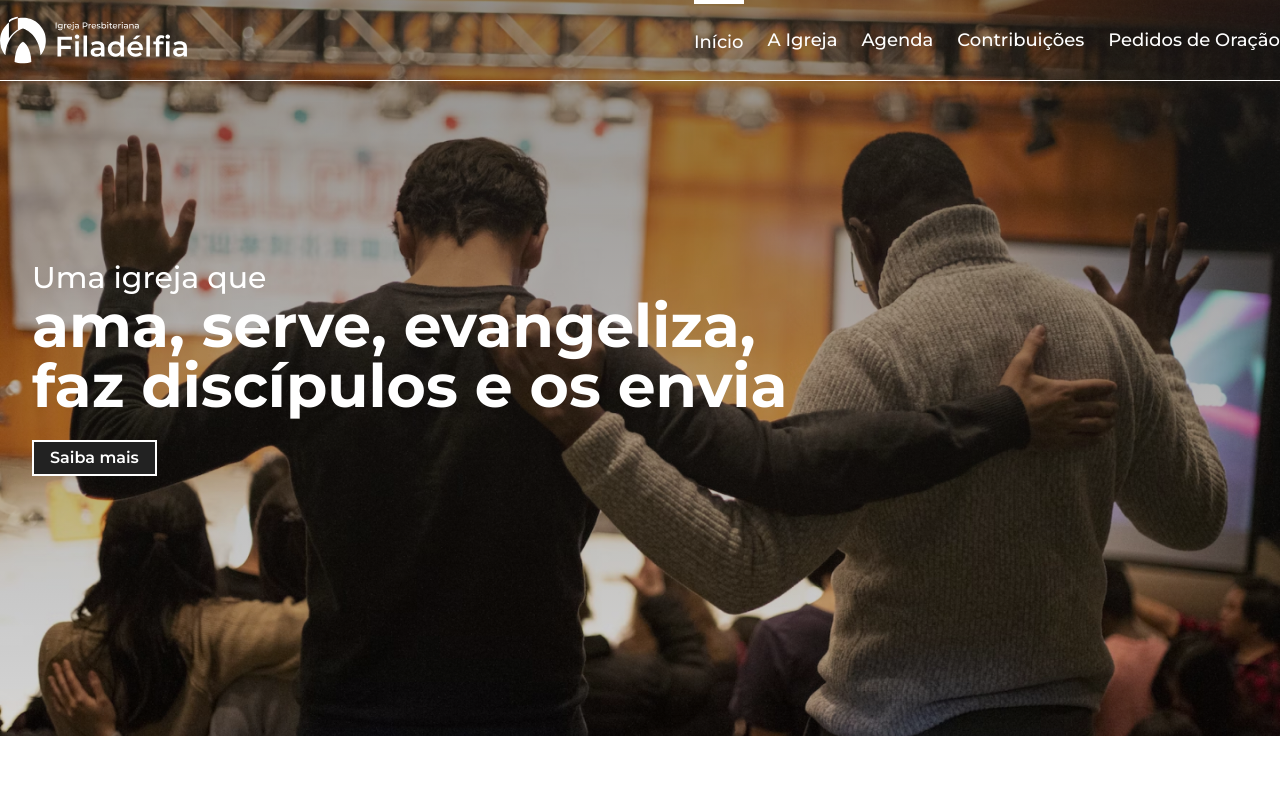
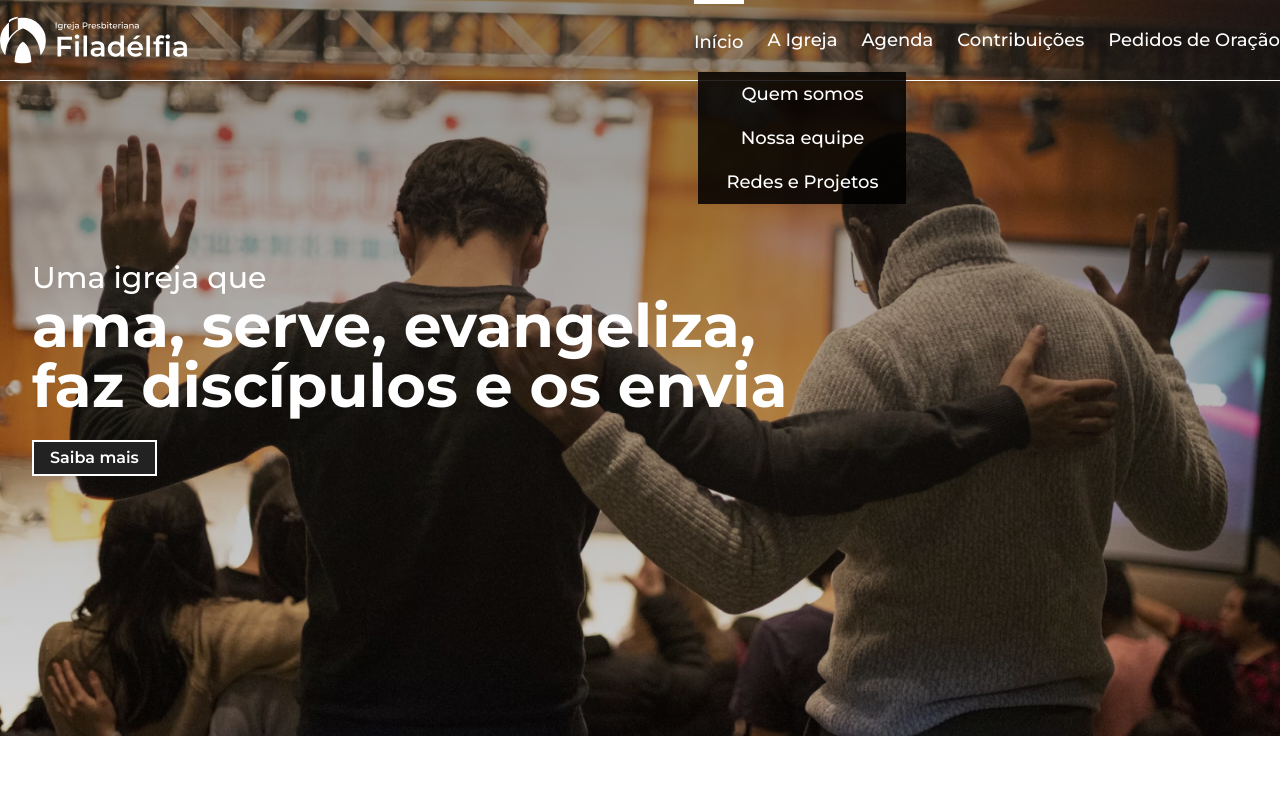
Before and after one commit to IPFiladelfia/web, a Next.js app: page / in a window 1280 px wide. Both pictures are taken after a click on the button "A Igreja". Shown: the top 800 px of the page. Built offline with nearby package versions, Linux system fonts and the light colour scheme.

Commit message:
getting outside click of menu

```diff
--- a/src/components/NavbarItem.tsx
+++ b/src/components/NavbarItem.tsx
@@ -1,8 +1,9 @@
 import Link from "next/link";
-import { useCallback, useEffect, useState } from "react";
+import { useRef, useState } from "react";
 import { clsx } from "clsx";
 import { NavbatItemWrapper } from "./NavbarItemWrapper";
 import { useRouter } from "next/router";
+import { useDetectOutsideClick } from "../hooks/useOutsideClick";
 
 export interface NavbarItemBase {
   title: string;
@@ -29,14 +30,12 @@ const isCurrentRoute = (
 export const NavbarItem = ({ href, title, subitems }: NavbarItemProps) => {
   const [showSubItems, setShowSubItems] = useState(false);
   const currentRoute = useRouter().pathname;
-  const [isMobile, setIsMobile] = useState(false);
-
-  useEffect(() => {
-    setIsMobile(window.matchMedia("(max-width: 640px)").matches);
-  }, []);
+  const navbarItemRef = useRef(null);
+  useDetectOutsideClick(navbarItemRef, () => setShowSubItems(false));
 
   return (
     <li
+      ref={navbarItemRef}
       tabIndex={0}
       className="relative lg:h-full group text-xl lg:text-lg text-black lg:text-white font-medium before:content-[''] before:w-full before:r-0 before:l-0"
     >
@@ -55,8 +54,8 @@ export const NavbarItem = ({ href, title, subitems }: NavbarItemProps) => {
       {subitems && (
         <ul
           className={clsx(
-            "hidden flex-col items-center justify-center text-center lg:absolute lg:translate-x-1/2 lg:right-1/2 top-[90%]",
-            isMobile ? "group-focus:flex" : "lg:group-hover:flex"
+            "flex-col items-center justify-center text-center lg:absolute lg:translate-x-1/2 lg:right-1/2 top-[90%]",
+            showSubItems ? "flex" : "hidden"
           )}
         >
           {subitems.map((subitem) => (
--- /dev/null
+++ b/src/hooks/useOutsideClick.tsx
@@ -0,0 +1,17 @@
+import { useEffect } from "react";
+
+const useDetectOutsideClick = (ref: any, callback: () => any) => {
+  useEffect(() => {
+    function handleClickOutside(event: any) {
+      if (ref.current && !ref.current.contains(event.target)) {
+        callback();
+      }
+    }
+    document.addEventListener("mousedown", handleClickOutside);
+    return () => {
+      document.removeEventListener("mousedown", handleClickOutside);
+    };
+  }, [callback, ref]);
+};
+
+export { useDetectOutsideClick };
```
